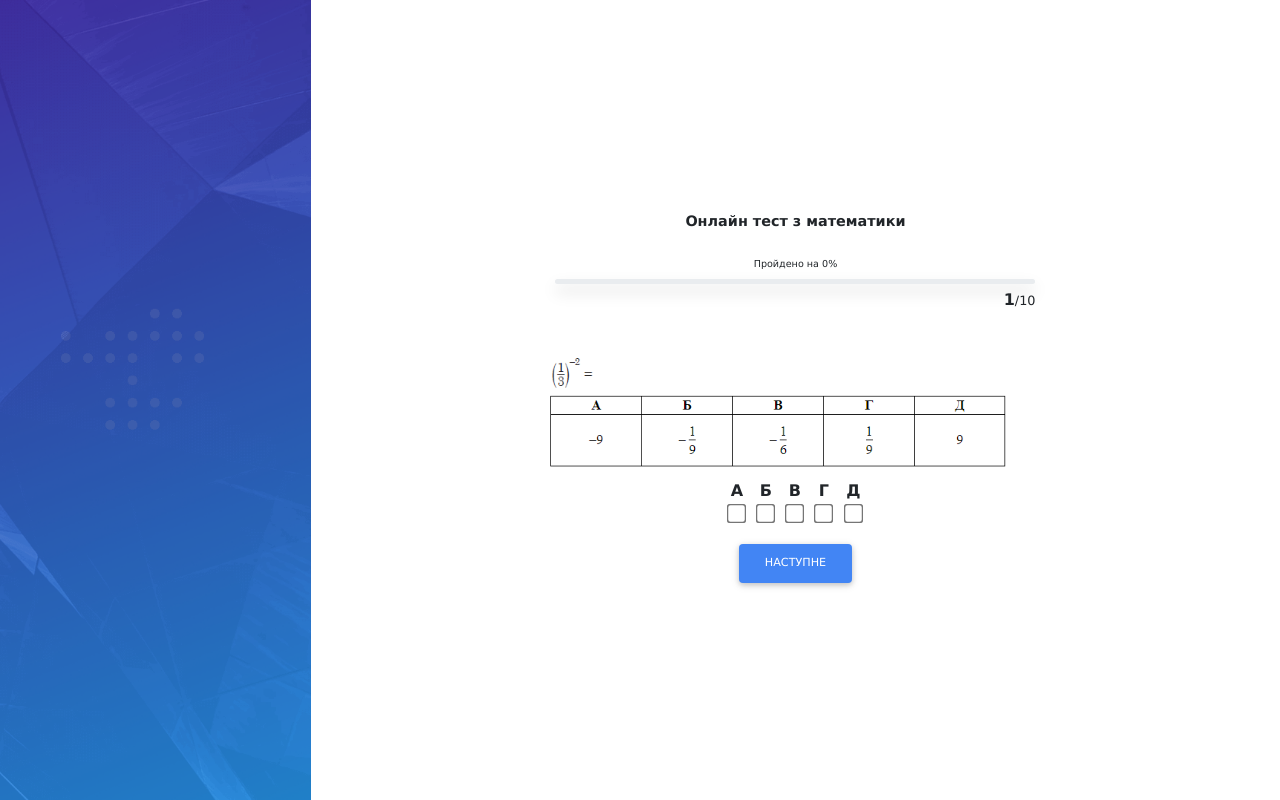
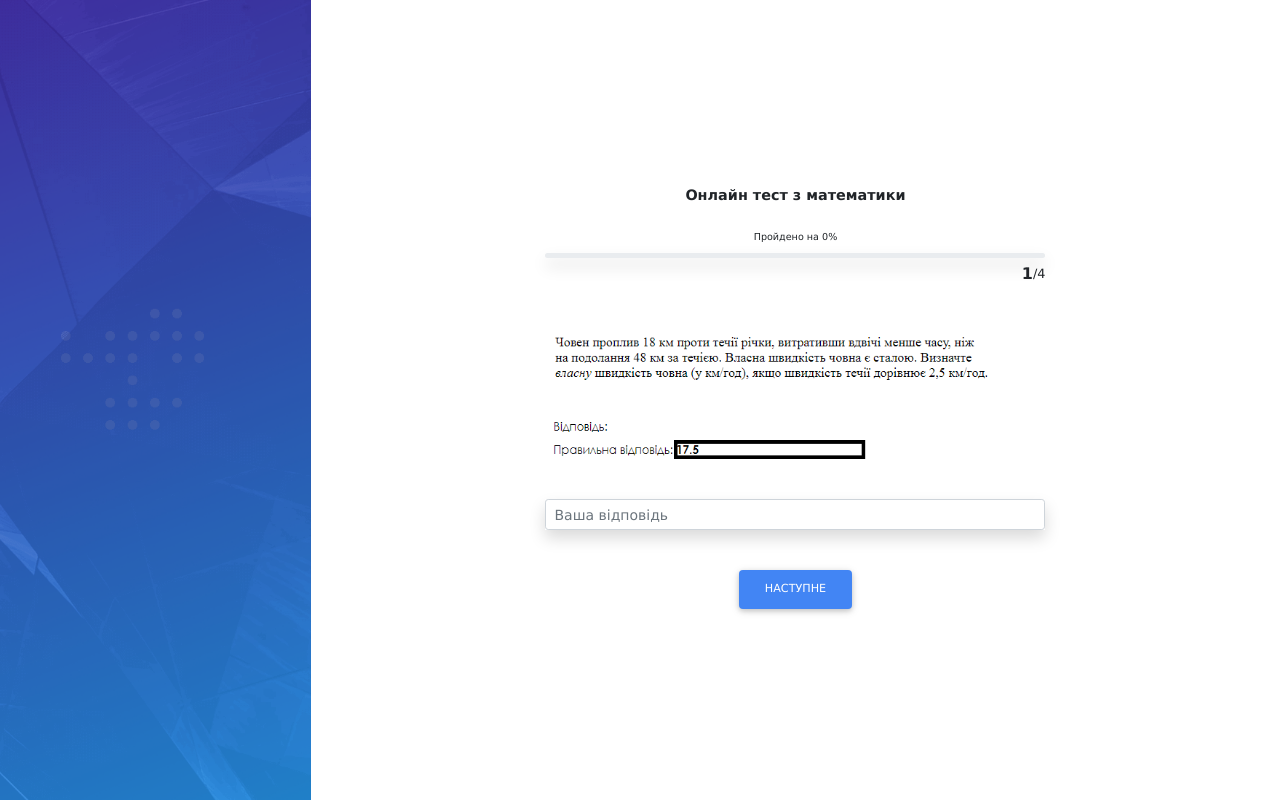
Before and after one commit to maxsherepot/react-quiz, a React (Create React App) app: page / in a window 1280 px wide. Built offline with nearby package versions, Linux system fonts and the light colour scheme.

Commit message:
multiselect done

```diff
--- a/src/components/AnswerSection.js
+++ b/src/components/AnswerSection.js
@@ -2,13 +2,13 @@ import React, { useState } from 'react';
 
 
 const AnswerSection = (props) => {
-    const { questions, currentQuestion, handleAnswerOptionClick, checked, onCheckboxClick, id } = props;
+    const { questions, currentQuestion, onNextQuestionClick, checked, onCheckboxClick, id, addItems,itemsArr } = props;
     const [value, setValue] = useState("");
 
 
     let answerTypeClass;
     questions[currentQuestion].answerType === "multiSelect" ?
-        answerTypeClass = "d-flex flex-column" : answerTypeClass = "d-flex";
+        answerTypeClass = "d-flex flex-column align-self-start" : answerTypeClass = "d-flex align-self-start";
 
 
     return (
@@ -52,7 +52,7 @@ const AnswerSection = (props) => {
                 {questions[currentQuestion].answerType === "multiSelect" &&
                     questions[currentQuestion].answerOptions.map(function (elem, index) {
                         return (
-                            <div key={index} className="13 d-flex align-items-center ">
+                            <div key={index} className="d-flex align-items-center ">
                                 {index === 0 && <span className="bold">1</span>}
                                 {index === 1 && <span className="bold">2</span>}
                                 {index === 2 && <span className="bold">3</span>}
@@ -61,13 +61,12 @@ const AnswerSection = (props) => {
                                         <input
                                             key={index}
                                             className="my-1 mx-2"
+                                            checked={itemsArr.includes(num.id)}
                                             type="checkbox"
-                                            checked={checked && index === id ? true : false}
-                                            onChange={() => onCheckboxClick(elem.isCorrect, index)}
+                                            onChange={() => addItems(num.id)}
                                         ></input>
                                     )
-                                })
-                                }
+                                })}
                                 </div>
                             </div>
                         )
@@ -77,7 +76,7 @@ const AnswerSection = (props) => {
             <button
                 className="btn btn-md btn-primary rounded mt-3"
                 type="submit"
-                onClick={() => handleAnswerOptionClick(value)}
+                onClick={() => onNextQuestionClick(value)}
             >Наступне</button>
         </div>
     );
--- a/src/components/App.js
+++ b/src/components/App.js
@@ -15,6 +15,7 @@ const App = () => {
 	const [isCorrect, setIsCorrect] = useState(false);
 	const [checked, setChecked] = useState(false);
 	const [id, setId] = useState(null);
+	const [itemsArr, setItemsArr] = useState([]);
 
 
 	const onCheckboxClick = (answerOption, index) => {
@@ -23,12 +24,35 @@ const App = () => {
 		setChecked(checked => !checked);
 	};
 
-	const handleAnswerOptionClick = (value) => {
+	const addItems = (id) => {
+		const clickedCategory = itemsArr.indexOf(id);
+		const all = [...itemsArr];
+		if (clickedCategory === -1) {
+			all.push(id);
+		} else {
+			all.splice(clickedCategory, 1);
+		}
+		setItemsArr(all);
+	};
+
+	const onNextQuestionClick = (value) => {
+		// Відмічання правильних відповідей для select'а
+		{ isCorrect && setScore(score + 1) }
+
+		// Відмічання правильних відповідей для multiSelect'а
+		const sortedItemsArr = itemsArr.sort(function (a, b) { return a - b });
+		{
+			questionsJSON[currentQuestion].answerType === "multiSelect" &&
+				sortedItemsArr.join() === questionsJSON[currentQuestion].correctArr.join() && setScore(score + 1)
+		}
+
 		// Відмічання правильних відповідей для input'а
 		const inputNumber = parseFloat(value.replace(/,/, "."));
 		{ inputNumber === questionsJSON[currentQuestion].correctAnswer && setScore(score + 1) }
 
+
 		// Перехід на наступне питання
+		setItemsArr([]);
 		const nextQuestion = currentQuestion + 1;
 		if (nextQuestion < questionsJSON.length) {
 			setCurrentQuestion(nextQuestion);
@@ -42,18 +66,19 @@ const App = () => {
 	};
 
 
+
 	return (
 		<div className="d-flex">
 			<img src={leftImage} alt="left" className="imageBlock"></img>
 			<div className='container'>
-				<div className='app d-flex align-items-center justify-content-center flex-column '>
+				<div className='app d-flex justify-content-center flex-column '>
 					{showScore ?
 						<ScoreWindow
 							score={score}
 							questions={questionsJSON} />
 						: (
 							<>
-								<span className="mb-4 online-test bold">Oнлайн тест з математики</span>
+								<span className="mb-4 online-test bold text-center">Oнлайн тест з математики</span>
 								<ProgressBar
 									progress={progress}
 									currentQuestion={currentQuestion}
@@ -63,13 +88,15 @@ const App = () => {
 									questions={questionsJSON}
 									currentQuestion={currentQuestion} />
 
-								{<AnswerSection
+								<AnswerSection
 									questions={questionsJSON}
 									currentQuestion={currentQuestion}
-									handleAnswerOptionClick={handleAnswerOptionClick}
+									onNextQuestionClick={onNextQuestionClick}
 									onCheckboxClick={onCheckboxClick}
 									checked={checked}
-									id={id} />}
+									id={id}
+									itemsArr={itemsArr}
+									addItems={addItems} />
 							</>
 						)}
 				</div>
--- a/src/components/ScoreWindow.js
+++ b/src/components/ScoreWindow.js
@@ -5,7 +5,7 @@ const ScoreWindow = (props) => {
     const { score, questions } = props;
 
     return (
-        <div className='score-section'>
+        <div className='score-section text-center'>
             You scored {score} out of {questions.length}
         </div>
     );
--- a/src/json/json.js
+++ b/src/json/json.js
@@ -11,136 +11,137 @@ import image10 from "../images/10.png";
 
 
 const questionsJSON = [
+    // {
+    //     questionImage: [image1],
+    //     answerType: 'select',
+    //     answerOptions: [
+    //         { answerText: 'A', isCorrect: true },
+    //         { answerText: 'Б', isCorrect: false },
+    //         { answerText: 'В', isCorrect: false },
+    //         { answerText: 'Г', isCorrect: false },
+    //         { answerText: 'Д', isCorrect: false },
+    //     ],
+    // },
+
+    // {
+    //     questionImage: [image2],
+    //     answerType: 'select',
+    //     answerOptions: [
+    //         { answerText: 'A', isCorrect: true },
+    //         { answerText: 'Б', isCorrect: false },
+    //         { answerText: 'В', isCorrect: false },
+    //         { answerText: 'Г', isCorrect: false },
+    //         { answerText: 'Д', isCorrect: false },
+    //     ],
+    // },
+
+    // {
+    //     questionImage: [image3],
+    //     answerType: 'select',
+    //     answerOptions: [
+    //         { answerText: 'A', isCorrect: true },
+    //         { answerText: 'Б', isCorrect: false },
+    //         { answerText: 'В', isCorrect: false },
+    //         { answerText: 'Г', isCorrect: false },
+    //         { answerText: 'Д', isCorrect: false }
+    //     ],
+    // },
+
+    // {
+    //     questionImage: [image4],
+    //     answerType: 'select',
+    //     answerOptions: [
+    //         { answerText: 'A', isCorrect: false },
+    //         { answerText: 'Б', isCorrect: false },
+    //         { answerText: 'В', isCorrect: false },
+    //         { answerText: 'Г', isCorrect: false },
+    //         { answerText: 'Д', isCorrect: true },
+    //     ],
+    // },
+
     {
-        questionImage: [image1],
+        questionImage: [image5],
+        answerType: 'input',
+        correctAnswer: 17.5,
+    },
+
+    {
+        questionImage: [image6],
         answerType: 'select',
         answerOptions: [
-            { answerText: 'A', isCorrect: true },
-            { answerText: 'Б', isCorrect: false },
+            { answerText: 'A', isCorrect: false },
+            { answerText: 'Б', isCorrect: true },
             { answerText: 'В', isCorrect: false },
             { answerText: 'Г', isCorrect: false },
             { answerText: 'Д', isCorrect: false },
         ],
     },
 
-    {
-        questionImage: [image2],
-        answerType: 'select',
-        answerOptions: [
-            { answerText: 'A', isCorrect: true },
-            { answerText: 'Б', isCorrect: false },
-            { answerText: 'В', isCorrect: false },
-            { answerText: 'Г', isCorrect: false },
-            { answerText: 'Д', isCorrect: false },
-        ],
-    },
+    // {
+    //     questionImage: [image7],
+    //     answerType: 'select',
+    //     answerOptions: [
+    //         { answerText: 'A', isCorrect: false },
+    //         { answerText: 'Б', isCorrect: false },
+    //         { answerText: 'В', isCorrect: true },
+    //         { answerText: 'Г', isCorrect: false },
+    //         { answerText: 'Д', isCorrect: false },
+    //     ],
+    // },
 
-    {
-        questionImage: [image3],
-        answerType: 'select',
-        answerOptions: [
-            { answerText: 'A', isCorrect: true },
-            { answerText: 'Б', isCorrect: false },
-            { answerText: 'В', isCorrect: false },
-            { answerText: 'Г', isCorrect: false },
-        ],
-    },
-
-    {
-        questionImage: [image4],
-        answerType: 'select',
-        answerOptions: [
-            { answerText: 'A', isCorrect: true },
-            { answerText: 'Б', isCorrect: false },
-            { answerText: 'В', isCorrect: false },
-            { answerText: 'Г', isCorrect: false },
-            { answerText: 'Д', isCorrect: false },
-        ],
-    },
-
-    {
-        questionImage: [image5],
-        answerType: 'input',
-        answerOptions: [],
-        correctAnswer: 17.5,
-    },
-
-
-    {
-        questionImage: [image6],
-        answerType: 'select',
-        answerOptions: [
-            { answerText: 'A', isCorrect: true },
-            { answerText: 'Б', isCorrect: false },
-            { answerText: 'В', isCorrect: false },
-            { answerText: 'Г', isCorrect: false },
-            { answerText: 'Д', isCorrect: false },
-        ],
-    },
-
-    {
-        questionImage: [image7],
-        answerType: 'select',
-        answerOptions: [
-            { answerText: 'A', isCorrect: true },
-            { answerText: 'Б', isCorrect: false },
-            { answerText: 'В', isCorrect: false },
-            { answerText: 'Г', isCorrect: false },
-            { answerText: 'Д', isCorrect: false },
-        ],
-    },
-
-
-    {
-        questionImage: [image8],
-        answerType: 'multiSelect',
-        answerOptions: [
-            [
-                { answerText: 'A', isCorrect: false },
-                { answerText: 'Б', isCorrect: true },
-                { answerText: 'В', isCorrect: false },
-                { answerText: 'Г', isCorrect: false },
-                { answerText: 'A', isCorrect: false }
-            ],
-            [
-                { answerText: 'Б', isCorrect: true },
-                { answerText: 'В', isCorrect: false },
-                { answerText: 'Г', isCorrect: false },
-                { answerText: 'A', isCorrect: false }
-            ],
-            [
-                { answerText: 'Б', isCorrect: true },
-                { answerText: 'В', isCorrect: false },
-                { answerText: 'Г', isCorrect: false },
-                { answerText: 'A', isCorrect: false }
-            ]
-        ],
-    },
+    // {
+    //     questionImage: [image8],
+    //     answerType: 'multiSelect',
+    //     answerOptions: [
+    //         [
+    //             { answerText: 'A', isCorrect: false },
+    //             { answerText: 'Б', isCorrect: true },
+    //             { answerText: 'В', isCorrect: false },
+    //             { answerText: 'Г', isCorrect: false },
+    //             { answerText: 'A', isCorrect: false }
+    //         ],
+    //         [
+    //             { answerText: 'A', isCorrect: true },
+    //             { answerText: 'Б', isCorrect: false },
+    //             { answerText: 'В', isCorrect: false },
+    //             { answerText: 'Г', isCorrect: false },
+    //             { answerText: 'Д', isCorrect: false }
+    //         ],
+    //         [
+    //             { answerText: 'A', isCorrect: true },
+    //             { answerText: 'Б', isCorrect: false },
+    //             { answerText: 'В', isCorrect: false },
+    //             { answerText: 'Г', isCorrect: false },
+    //             { answerText: 'Д', isCorrect: false }
+    //         ]
+    //     ],
+    // },
 
     {
         questionImage: [image9],
         answerType: 'multiSelect',
+        correctArr: [1, 7, 13],
         answerOptions: [
             [
-                { answerText: 'A', isCorrect: false },
-                { answerText: 'Б', isCorrect: true },
-                { answerText: 'В', isCorrect: false },
-                { answerText: 'Г', isCorrect: false },
-                { answerText: 'A', isCorrect: false }
+                { answerText: 'A', id: 1 },
+                { answerText: 'Б', id: 2 },
+                { answerText: 'В', id: 3 },
+                { answerText: 'Г', id: 4 },
+                { answerText: 'A', id: 5 }
             ],
             [
-                { answerText: 'A', isCorrect: false },
-                { answerText: 'Б', isCorrect: true },
-                { answerText: 'В', isCorrect: false },
-                { answerText: 'Г', isCorrect: false },
-                { answerText: 'A', isCorrect: false }
+                { answerText: 'A', id: 6 },
+                { answerText: 'Б', id: 7 },
+                { answerText: 'В', id: 8 },
+                { answerText: 'Г', id: 9 },
+                { answerText: 'A', id: 10 }
             ],
             [
-                { answerText: 'A', isCorrect: false },
-                { answerText: 'Б', isCorrect: true },
-                { answerText: 'В', isCorrect: false },
-                { answerText: 'Г', isCorrect: false },
-                { answerText: 'A', isCorrect: false }
+                { answerText: 'A', id: 11 },
+                { answerText: 'Б', id: 12 },
+                { answerText: 'В', id: 13 },
+                { answerText: 'Г', id: 14 },
+                { answerText: 'A', id: 15 }
             ]
         ],
     },
@@ -148,28 +149,32 @@ const questionsJSON = [
     {
         questionImage: [image10],
         answerType: 'multiSelect',
+        correctArr: [1, 6, 11],
         answerOptions: [
             [
-                { answerText: 'A', isCorrect: false },
-                { answerText: 'Б', isCorrect: true },
-                { answerText: 'В', isCorrect: false },
-                { answerText: 'Г', isCorrect: false },
-                { answerText: 'A', isCorrect: false }
+                { answerText: 'A', id: 1 },
+                { answerText: 'Б', id: 2 },
+                { answerText: 'В', id: 3 },
+                { answerText: 'Г', id: 4 },
+                { answerText: 'A', id: 5 }
             ],
             [
-                { answerText: 'Б', isCorrect: true },
-                { answerText: 'В', isCorrect: false },
-                { answerText: 'Г', isCorrect: false },
-                { answerText: 'A', isCorrect: false }
+                { answerText: 'A', id: 6 },
+                { answerText: 'Б', id: 7 },
+                { answerText: 'В', id: 8 },
+                { answerText: 'Г', id: 9 },
+                { answerText: 'A', id: 10 }
             ],
             [
-                { answerText: 'Б', isCorrect: true },
-                { answerText: 'В', isCorrect: false },
-                { answerText: 'Г', isCorrect: false },
-                { answerText: 'A', isCorrect: false }
+                { answerText: 'A', id: 11 },
+                { answerText: 'Б', id: 12 },
+                { answerText: 'В', id: 13 },
+                { answerText: 'Г', id: 14 },
+                { answerText: 'A', id: 15 }
             ]
         ],
-    },
+    }
 ];
 
+
 export default questionsJSON;
--- a/src/styles/style.css
+++ b/src/styles/style.css
@@ -27,7 +27,7 @@ img {
 }
 
 .progress {
-  width: 480px;
+  width: 500px;
   height: 5px !important;
 }
 
```
